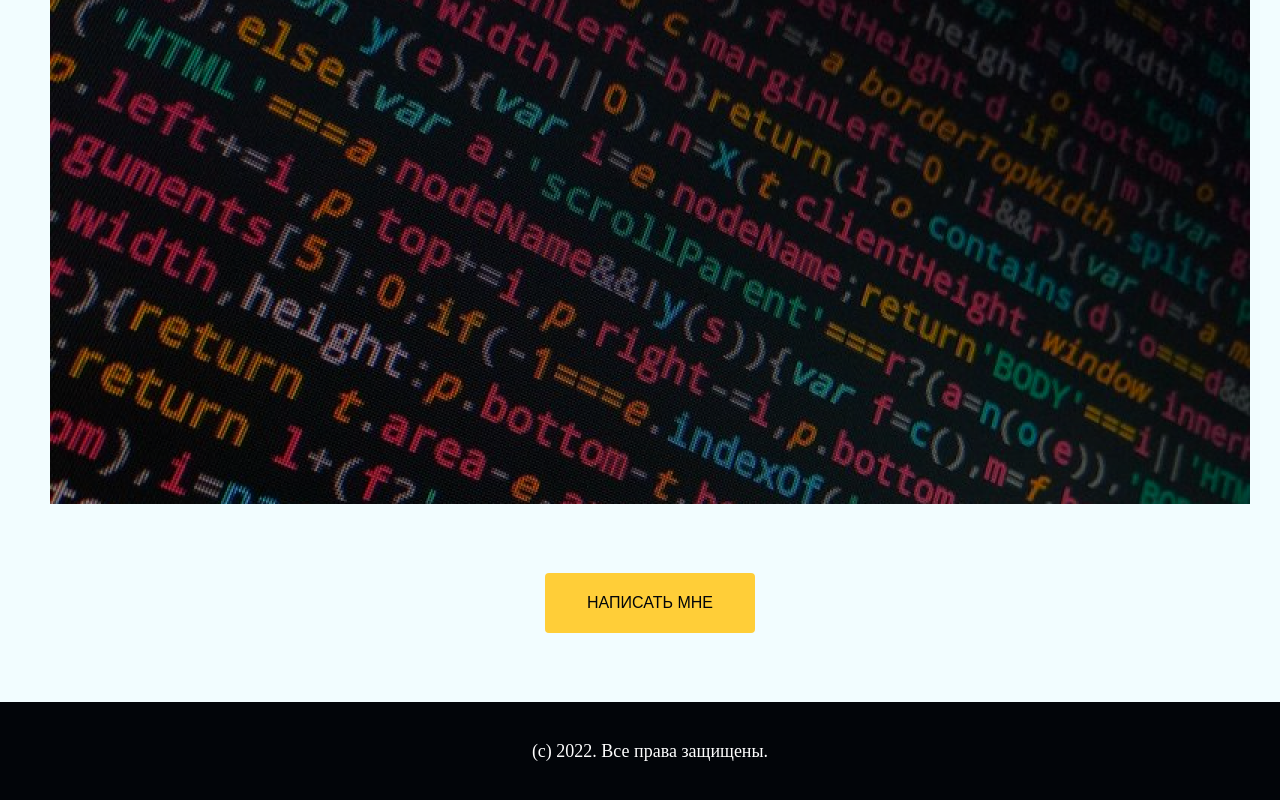
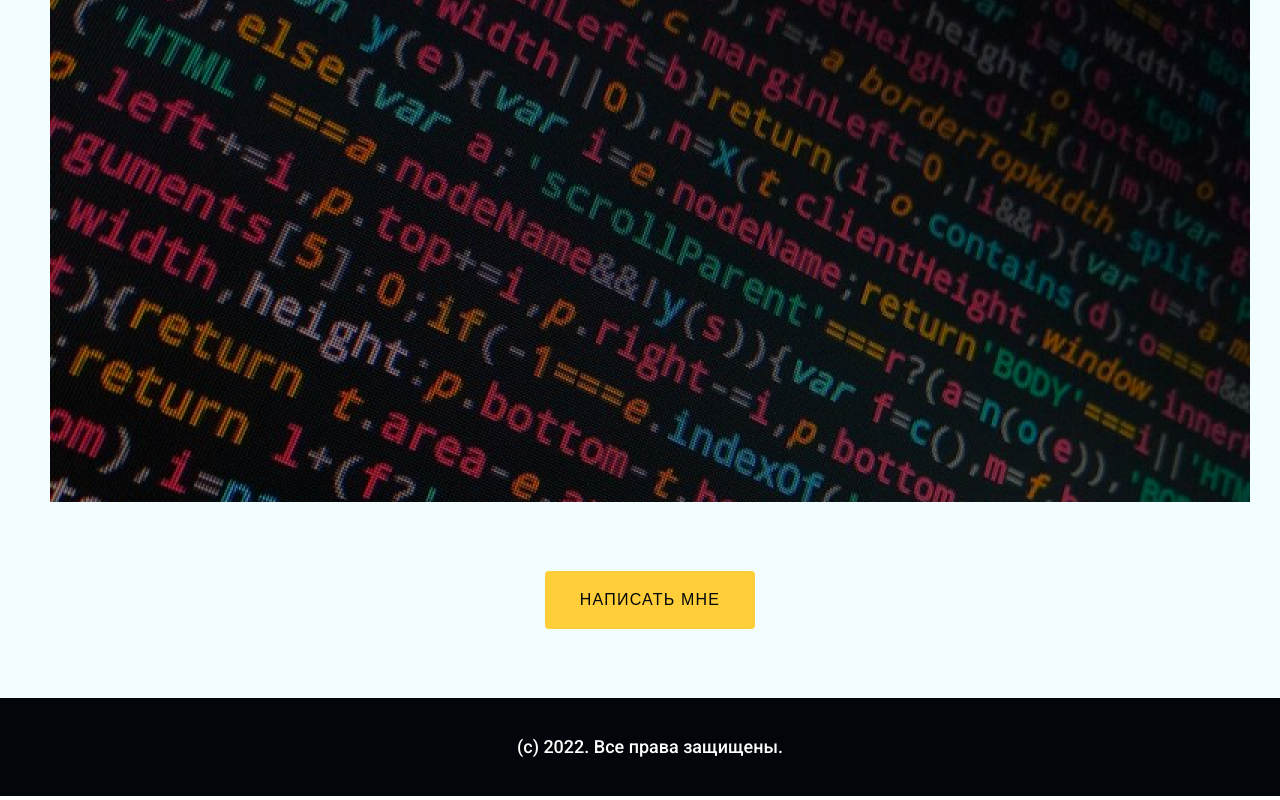
Before and after one commit to George-svan/first-site, a plain HTML site: page index.html in a window 1280 px wide. Shown: the part 1712-2512 px from the top of the page. Drawn offline with Linux system fonts and the light colour scheme.

Commit message:
second-commit

```diff
--- a/css/style.css
+++ b/css/style.css
@@ -1,5 +1,20 @@
 @import url('reset.css');
-/* @import url('https://fonts.googleapis.com/css2?family=Roboto:wght@100;500&display=swap'); */
+@import url('https://fonts.googleapis.com/css2?family=Roboto:wght@100;500&display=swap');
+
+html, body {
+	height: 100%;
+}
+
+body {
+    font-family: 'Roboto', sans-serif;
+    font-weight: 100;
+}
+
+.wrapper {
+    display: flex;
+	flex-flow: column nowrap;
+	height: 100%;
+}
 
 .wrapper a {
     text-decoration: none;
@@ -85,8 +100,9 @@ h2 {
 button {
     background: #FFCE38;
     border-radius: 4px;
-    width: 210px;
-    height: 60px;
+    /* width: 210px;
+    height: 60px; */
+    padding: 20px 35px;
     cursor: pointer;
     border: 0;
     font-weight: 400;
@@ -94,10 +110,11 @@ button {
     text-align: center;
     color: #020509;
     text-transform: uppercase;
+    letter-spacing: 1.2px;
 }
 
 /* about */
-.content-about {
+.content-about, .content-how {
     background: rgba(0, 207, 250, 0.05);
 }
 
@@ -132,23 +149,8 @@ button {
     margin: 0 auto;
 }
 
-.button-how {
-    background: #FFCE38;
-    border-radius: 4px;
-    width: 210px;
-    height: 60px;
-    cursor: pointer;
-    border: 0;
-    font-weight: 400;
-    font-size: 16px;
+.btn {
     text-align: center;
-    color: #020509;
-    text-transform: uppercase;
-}
-
-.btn {
-    width: 210px;
-    margin: 0 auto;
     padding: 69px 0;
 }
 
@@ -164,3 +166,7 @@ button {
     color: #FFFFFF;
     text-align: center;
 }
+
+.content-how {
+    flex-grow: 1;
+}
--- a/index.html
+++ b/index.html
@@ -56,7 +56,7 @@
             </div>
         </div>
 
-        <div class="content-about">
+        <div class="content-how">
             <div class="container">
                 <div class="box-about">
                     <h2>Как я работаю</h2>
@@ -64,7 +64,7 @@
                 </div>
                 <img class="img" width="1200" src="images/code 1.png" alt="">
                 <div class="btn">
-                    <button class="button-how">Написать мне</button>
+                    <button class="button">Написать мне</button>
                 </div>
             </div>
         </div>
```
